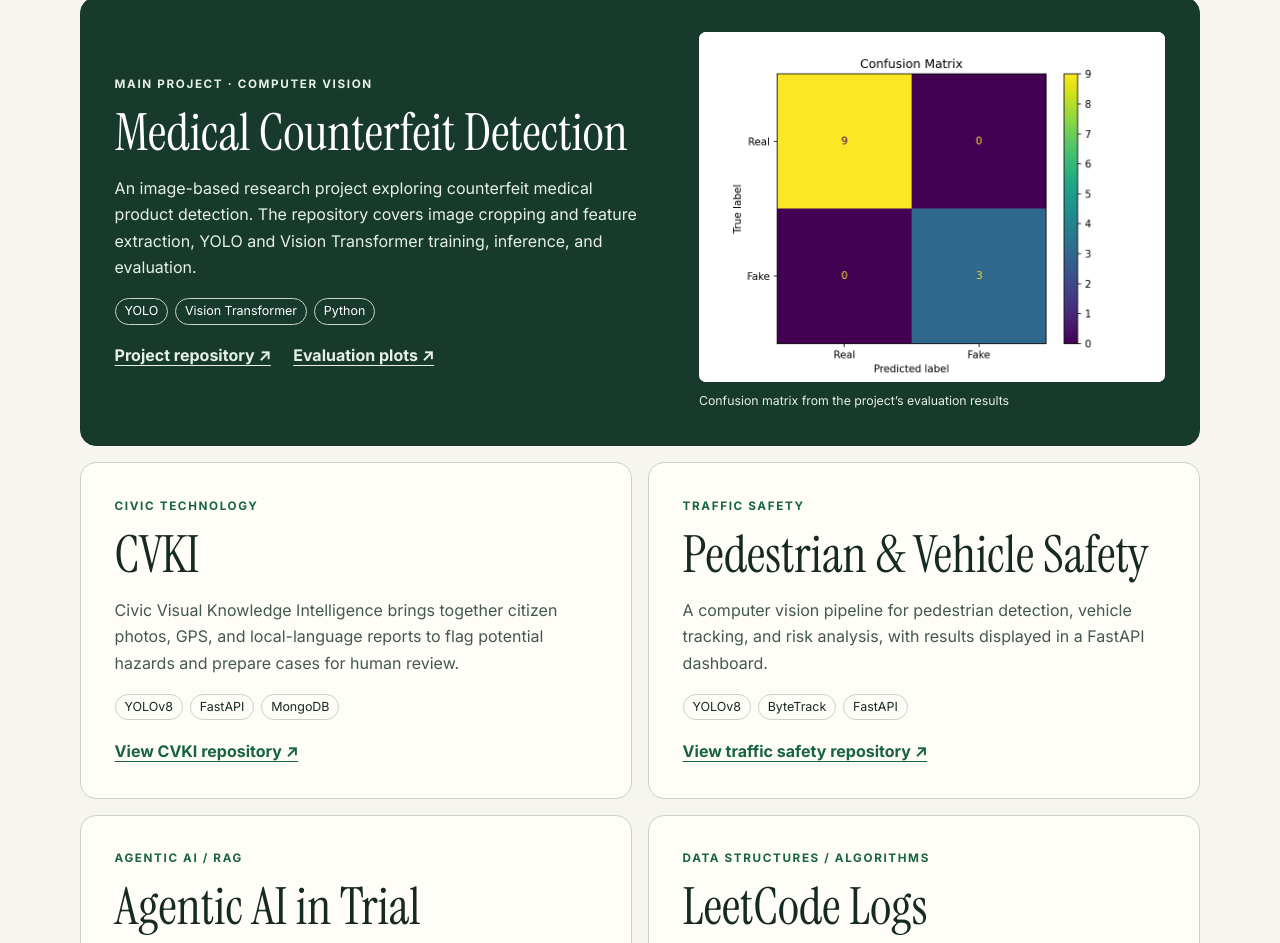
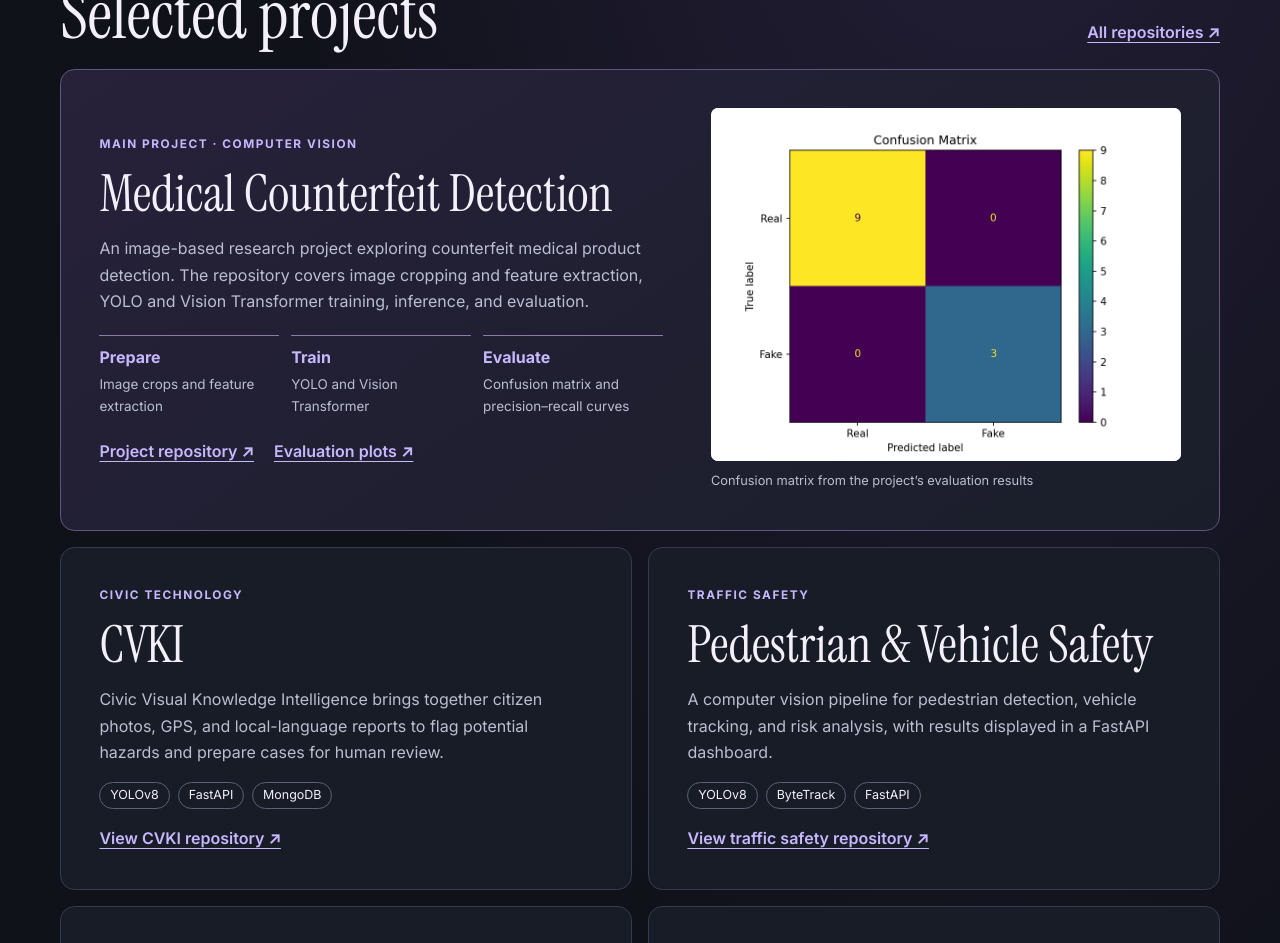
Before and after one commit to munixdelta/munixdelta.github.io, a plain HTML site: page index.html in a window 1280 px wide. Shown: the part 727-1670 px from the top of the page. Drawn offline with Linux system fonts and the light colour scheme.

Commit message:
Redesign portfolio around the featured case study

```diff
--- a/index.html
+++ b/index.html
@@ -15,20 +15,20 @@
 </header>
 <main id="main" class="wrap">
   <section class="hero" aria-labelledby="title">
-    <p class="label">Computer vision / Agentic AI</p>
-    <h1 id="title">Suraj Kumar</h1>
+    <p class="label">CSE–AI student · KIET, Ghaziabad</p>
+    <h1 id="title">Suraj Kumar</h1><p class="hero-role">Computer vision <em>&amp;</em> applied AI</p>
     <p class="lead">I build computer vision systems and explore how language models retrieve evidence, call tools, and use memory.</p>
     <div class="actions"><a class="primary" href="#work">Explore projects ↓</a><a href="https://www.linkedin.com/in/suraj-kumar-44296b352/">LinkedIn ↗</a></div>
   </section>
   <section id="work" aria-labelledby="work-title">
-    <h2 id="work-title">Selected projects</h2>
+    <div class="section-head"><h2 id="work-title">Selected projects</h2><a href="https://github.com/munixdelta?tab=repositories">All repositories ↗</a></div>
     <div class="grid">
       <article class="card featured">
         <div>
           <p class="label">Main project · Computer vision</p>
           <h3>Medical Counterfeit Detection</h3>
           <p>An image-based research project exploring counterfeit medical product detection. The repository covers image cropping and feature extraction, YOLO and Vision Transformer training, inference, and evaluation.</p>
-          <ul class="tags" aria-label="Technologies"><li>YOLO</li><li>Vision Transformer</li><li>Python</li></ul>
+          <dl class="pipeline"><div><dt>Prepare</dt><dd>Image crops and feature extraction</dd></div><div><dt>Train</dt><dd>YOLO and Vision Transformer</dd></div><div><dt>Evaluate</dt><dd>Confusion matrix and precision–recall curves</dd></div></dl>
           <div class="actions"><a href="https://github.com/UtkarshSingh368/Medical_Counterfiet_Detection/tree/main/counterfeit_auth-main">Project repository ↗</a><a href="https://github.com/UtkarshSingh368/Medical_Counterfiet_Detection/tree/main/counterfeit_auth-main/results">Evaluation plots ↗</a></div>
         </div>
         <figure><img src="assets/confusion-matrix.png" alt="Confusion matrix from the Medical Counterfeit Detection repository" loading="lazy"><figcaption>Confusion matrix from the project’s evaluation results</figcaption></figure>
--- a/styles.css
+++ b/styles.css
@@ -1,38 +1,69 @@
 @import url('https://fonts.googleapis.com/css2?family=Instrument+Serif:ital@0;1&family=Inter:wght@400;500;600;700&display=swap');
-:root{color-scheme:light;--paper:#f7f5ef;--card:#fffdf8;--ink:#172923;--muted:#445850;--line:#cbd3c6;--accent:#176344;--dark:#173a2c;--light:#e5f0e6}
-*{box-sizing:border-box}
-body{margin:0;background:var(--paper);color:var(--ink);font:1rem/1.65 Inter,system-ui,sans-serif}
-.wrap{width:min(1120px,calc(100% - 2.5rem));margin-inline:auto}
-a{color:var(--accent);font-weight:650;text-underline-offset:.24em}
-a:hover{text-decoration-thickness:2px}
-a:focus-visible{outline:3px solid #b27619;outline-offset:5px;border-radius:2px}
-.skip{position:absolute;inset-inline-start:1rem;top:1rem;padding:.5rem;background:white;transform:translateY(-200%)}
-.skip:focus{transform:none;z-index:1}
-.masthead,footer{display:flex;justify-content:space-between;gap:1rem;align-items:center;padding-block:1rem;border-bottom:1px solid var(--line)}
-.wordmark{color:var(--ink);text-decoration:none;font-weight:700}
-.wordmark span{color:var(--accent)}
-nav,.actions{display:flex;gap:.6rem 1.4rem;align-items:center;flex-wrap:wrap}
-nav a{font-size:.88rem;text-decoration:none}
-.hero{padding:clamp(3.5rem,9vw,7rem) 0 clamp(3rem,7vw,5rem)}
-h1,h2,h3{font-family:'Instrument Serif',Georgia,serif;font-weight:400;line-height:1.02;margin:0}
-h1{font-size:clamp(4rem,12vw,9rem);letter-spacing:-.045em}
-h2{font-size:clamp(2.8rem,6vw,4.4rem);margin-bottom:1.4rem}
-h3{font-size:clamp(2.25rem,4vw,3.3rem)}
-.label{font-size:.73rem;font-weight:700;text-transform:uppercase;letter-spacing:.14em;color:var(--accent);margin:0 0 .8rem}
-.lead{max-width:35rem;color:var(--muted);font-size:clamp(1.1rem,2.5vw,1.4rem);margin:1rem 0 1.6rem}
-.primary{background:var(--dark);color:white;padding:.65rem 1rem;border-radius:.4rem;text-decoration:none}
-.grid{display:grid;grid-template-columns:repeat(2,minmax(0,1fr));gap:1rem}
-.card{background:var(--card);border:1px solid var(--line);border-radius:1rem;padding:clamp(1.2rem,3vw,2.1rem)}
-.card p:not(.label),.about p{color:var(--muted)}
-.featured{grid-column:1/-1;display:grid;grid-template-columns:1.15fr 1fr;align-items:center;gap:clamp(1.2rem,4vw,3rem);background:var(--dark);color:white;border-color:var(--dark)}
-.featured .label,.featured p:not(.label),.featured a{color:var(--light)}
-.tags{padding:0;display:flex;flex-wrap:wrap;gap:.45rem;list-style:none;margin:1.1rem 0}
-.tags li{border:1px solid var(--line);padding:.12rem .55rem;border-radius:10rem;font-size:.78rem}
-.examples{padding-left:1.25rem}
-figure{margin:0}
-figure img{display:block;width:100%;height:auto;border-radius:.45rem;background:white}
-figcaption{font-size:.77rem;color:var(--light);padding-top:.6rem}
-.about{display:grid;grid-template-columns:1fr 1.6fr;gap:1rem;margin:clamp(3rem,8vw,6rem) 0;padding-top:2rem;border-top:1px solid var(--line)}
-.about p{margin-top:0;max-width:36rem}
-footer{border-bottom:0;border-top:1px solid var(--line);font-size:.87rem}
-@media(max-width:680px){.grid,.featured,.about{grid-template-columns:1fr}.masthead{align-items:flex-start;flex-wrap:wrap}.about h2{margin:0}}
+
+:root {
+  color-scheme: dark;
+  --bg: #10121a;
+  --panel: #181c27;
+  --ink: #f3f0fa;
+  --muted: #b9bfd1;
+  --line: #363b4f;
+  --accent: #c7b7ff;
+  --focus: #ffdc96;
+}
+* { box-sizing: border-box; }
+html { scroll-padding-top: 1.5rem; }
+body {
+  margin: 0;
+  background: radial-gradient(ellipse at 78% 0%, #29213f 0%, transparent 48rem), var(--bg);
+  color: var(--ink);
+  font: 1rem/1.65 Inter, system-ui, sans-serif;
+}
+.wrap { width: min(1160px, calc(100% - 3rem)); margin-inline: auto; }
+a { color: var(--accent); font-weight: 600; text-underline-offset: .26em; }
+a:hover { color: white; }
+a:focus-visible { outline: 3px solid var(--focus); outline-offset: 5px; border-radius: 2px; }
+.skip { position: absolute; left: 1rem; top: 1rem; padding: .5rem; background: var(--panel); transform: translateY(-220%); }
+.skip:focus { transform: none; z-index: 2; }
+.masthead, footer { display: flex; justify-content: space-between; align-items: center; gap: 1rem; padding-block: 1.25rem; }
+.masthead { border-bottom: 1px solid var(--line); }
+.wordmark { color: var(--ink); text-decoration: none; font-weight: 700; }
+.wordmark span { color: var(--accent); }
+nav, .actions { display: flex; flex-wrap: wrap; align-items: center; gap: .8rem 1.25rem; }
+nav a { text-decoration: none; font-size: .9rem; }
+.hero { padding-block: clamp(4rem, 10vw, 8rem) clamp(3rem, 8vw, 6rem); }
+h1, h2, h3, .hero-role { font-family: 'Instrument Serif', Georgia, serif; font-weight: 400; line-height: 1; margin: 0; }
+h1 { font-size: clamp(3.4rem, 12vw, 9rem); letter-spacing: -.035em; }
+.hero-role { font-size: clamp(2rem, 6vw, 4.75rem); color: var(--accent); margin-top: .3rem; }
+h2 { font-size: clamp(2.6rem, 6vw, 4.25rem); }
+h3 { font-size: clamp(2rem, 4vw, 3.3rem); }
+.label { color: var(--accent); font-size: .74rem; font-weight: 700; text-transform: uppercase; letter-spacing: .13em; margin: 0 0 .85rem; }
+.lead { color: var(--muted); max-width: 37rem; font-size: clamp(1.05rem, 2.4vw, 1.25rem); margin: 1.35rem 0; }
+.primary { background: var(--accent); color: #181123; padding: .72rem 1.15rem; border-radius: .4rem; text-decoration: none; }
+.primary:hover { background: white; color: #181123; }
+.section-head { display: flex; align-items: baseline; justify-content: space-between; gap: .65rem 1rem; flex-wrap: wrap; margin-bottom: 1.25rem; }
+.grid { display: grid; grid-template-columns: repeat(2, minmax(0, 1fr)); gap: 1rem; }
+.card { display: flex; flex-direction: column; background: var(--panel); border: 1px solid var(--line); border-radius: .9rem; padding: clamp(1.2rem, 3.4vw, 2.4rem); }
+.card > a:last-child { margin-top: auto; }
+.card p:not(.label), .about p { color: var(--muted); }
+.featured { grid-column: 1 / -1; display: grid; grid-template-columns: 1.2fr 1fr; align-items: center; gap: clamp(1.35rem, 4vw, 3rem); background: linear-gradient(145deg, #27213a, #1a1e2a); border-color: #645481; }
+.pipeline { display: grid; grid-template-columns: repeat(3, minmax(0, 1fr)); gap: .75rem; margin: 1.3rem 0; }
+.pipeline div { padding-top: .5rem; border-top: 1px solid #8c7aaa; }
+.pipeline dt { color: var(--accent); font-weight: 700; }
+.pipeline dd { margin: .15rem 0 0; color: var(--muted); font-size: .84rem; }
+.tags { display: flex; flex-wrap: wrap; gap: .5rem; list-style: none; padding: 0; margin: 0 0 1rem; }
+.tags li { border: 1px solid #5b6278; border-radius: 2rem; padding: .14rem .62rem; font-size: .78rem; }
+.examples { padding-left: 1.2rem; margin-top: 0; }
+figure { margin: 0; min-width: 0; }
+figure img { display: block; width: 100%; height: auto; border-radius: .45rem; background: white; }
+figcaption { padding-top: .6rem; font-size: .8rem; color: var(--muted); }
+.about { display: grid; grid-template-columns: 1fr 1.6fr; gap: 1rem; margin-block: clamp(3rem, 8vw, 6rem); padding-top: 2rem; border-top: 1px solid var(--line); }
+.about p { margin-top: 0; max-width: 36rem; }
+footer { border-top: 1px solid var(--line); font-size: .88rem; }
+@media (max-width: 740px) {
+  .grid, .featured, .about { grid-template-columns: 1fr; }
+  .masthead { flex-wrap: wrap; }
+}
+@media (max-width: 380px) {
+  .wrap { width: calc(100% - 2rem); }
+  .pipeline { grid-template-columns: 1fr; }
+}
```
